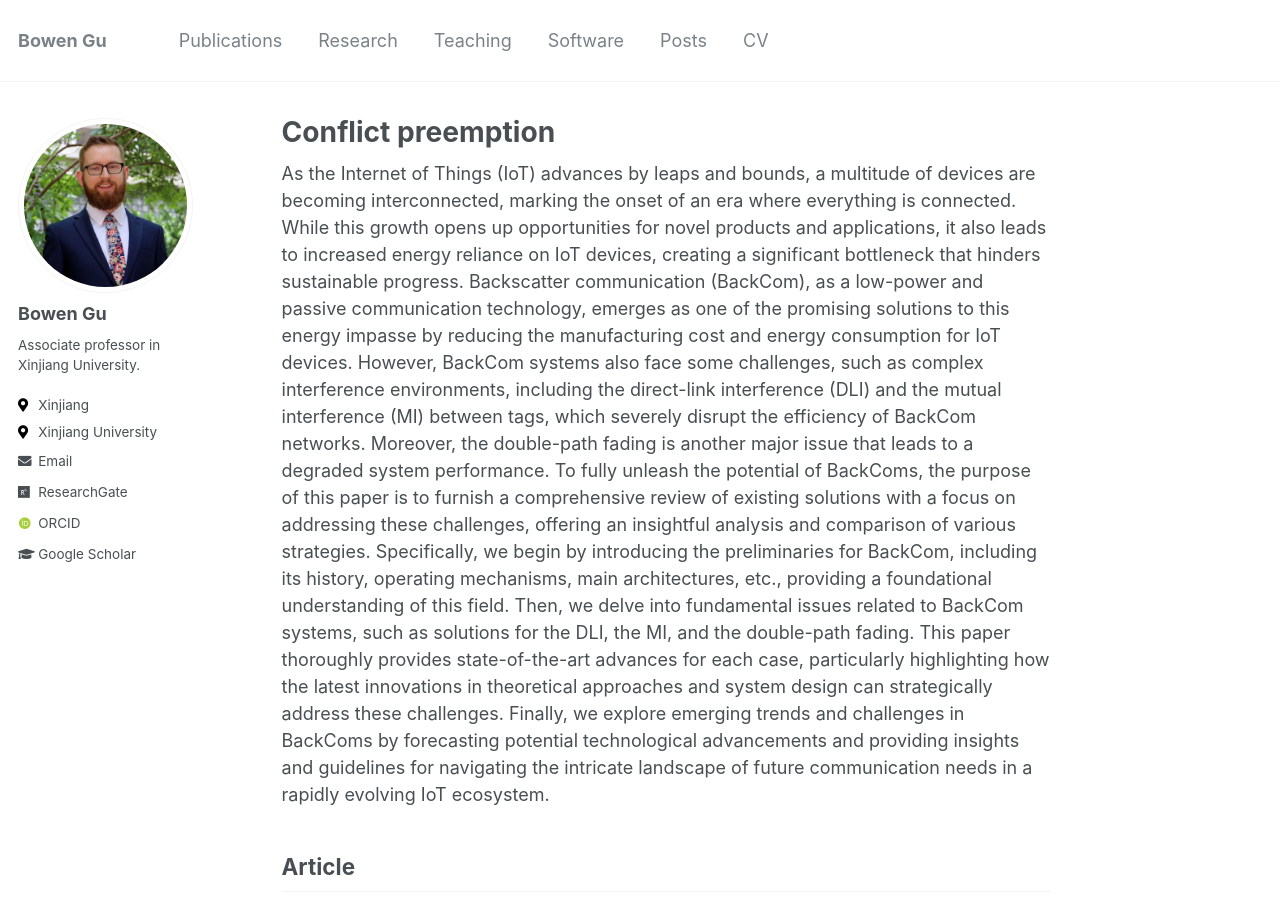
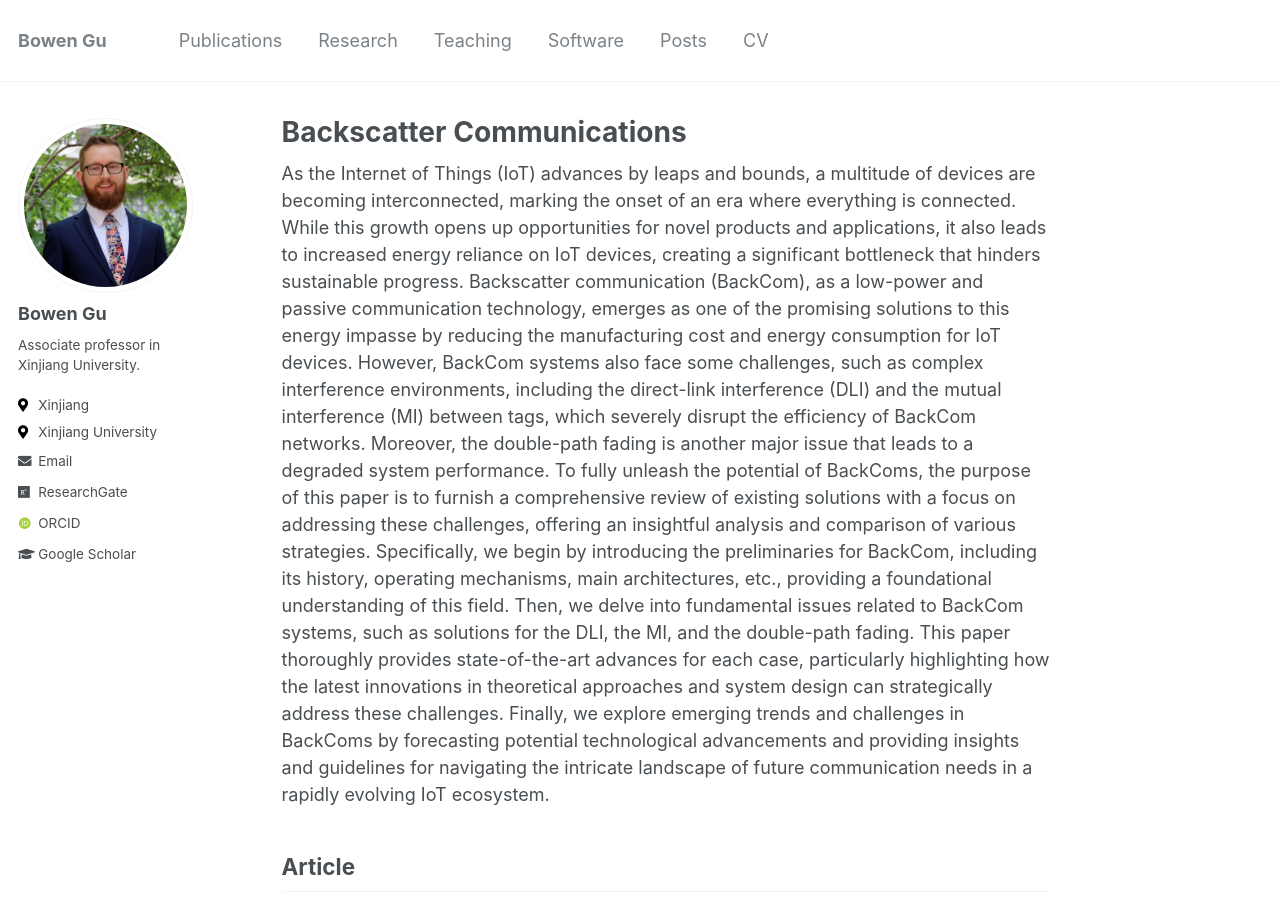
Before and after one commit to bwgggg/bwgu.github.io, a Jekyll site: the page built from _research/Backscatter Communication.md, in a window 1280 px wide and 900 px high. Built offline with Jekyll 4.4.1, drawn with Linux system fonts in a browser that asks for light colours; some web fonts are replaced.

Commit message:
Update Backscatter Communication.md

```diff
--- a/_research/Backscatter Communication.md
+++ b/_research/Backscatter Communication.md
@@ -1,5 +1,5 @@
 ---
-title: "Conflict preemption"
+title: "Backscatter Communications"
 layout: single-portfolio
 excerpt: "<img src='/images/research/epr.png' alt=''>"
 collection: research
```
